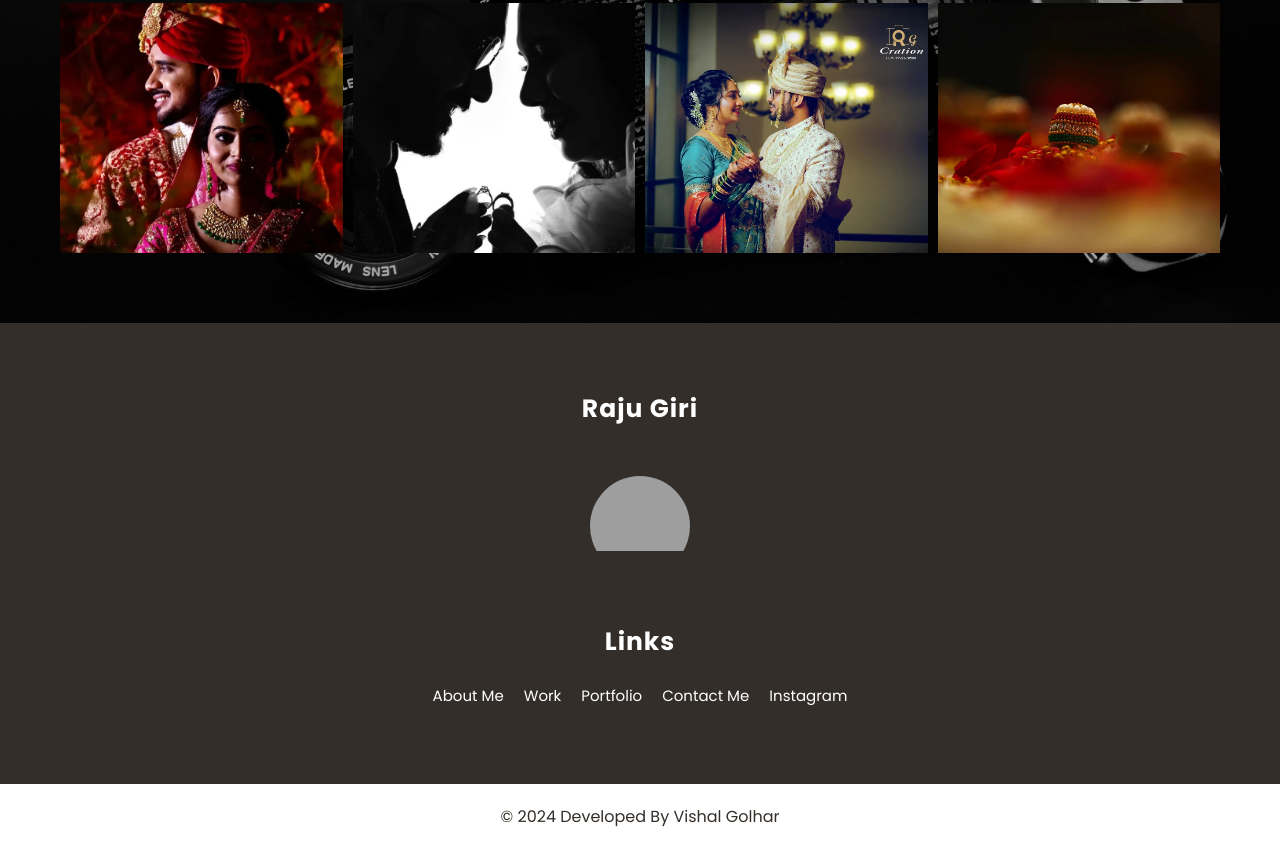
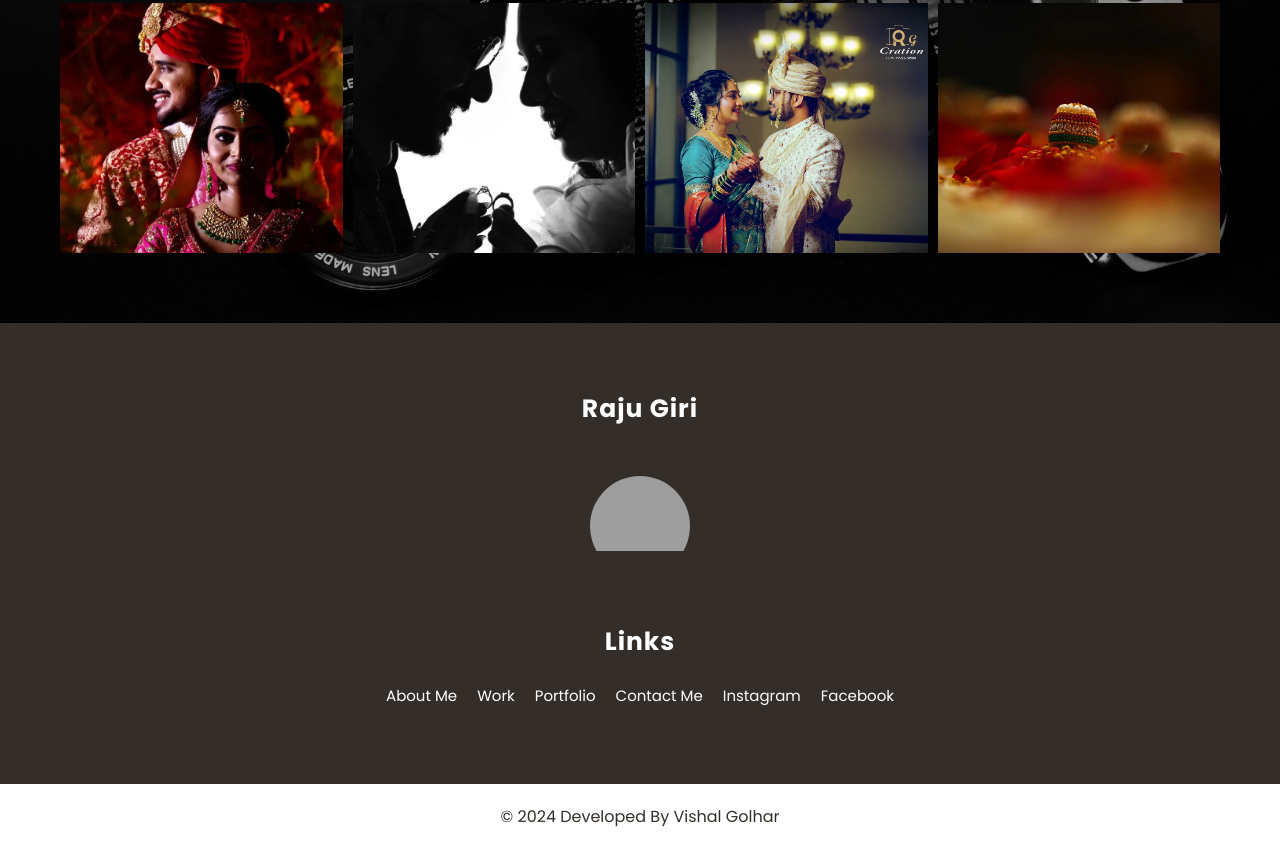
Before and after one commit to mrvishalg2004/photographer-portfolio-, a plain HTML site: page index.html in a window 1280 px wide. Shown: the part 4541-5390 px from the top of the page. Drawn offline with Linux system fonts and the light colour scheme; grey boxes are pictures that could not be loaded.

Commit message:
footer facebook

```diff
--- a/index.html
+++ b/index.html
@@ -215,6 +215,7 @@
                         <li><a href="#insta-grid grid">Portfolio</a></li>
                         <li><a href="#contact">Contact Me</a></li>
                         <li><a href="https://www.instagram.com/rg_creation_photography?utm_source=ig_web_button_share_sheet&igsh=ZDNlZDc0MzIxNw==">Instagram</a></li>
+                        <li><a href="https://www.facebook.com/raju.giri.9862">Facebook</a></li>
                     </ul>
                 </div>
             </div>
```
